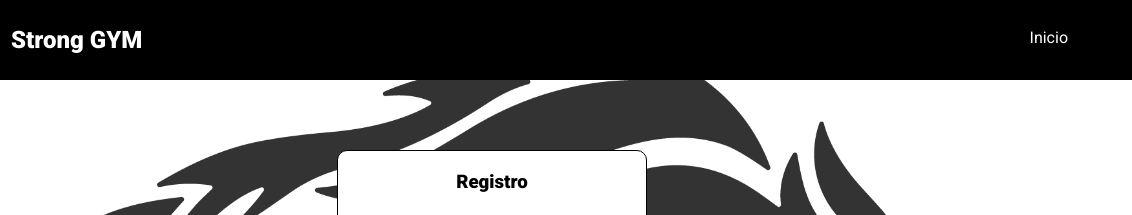
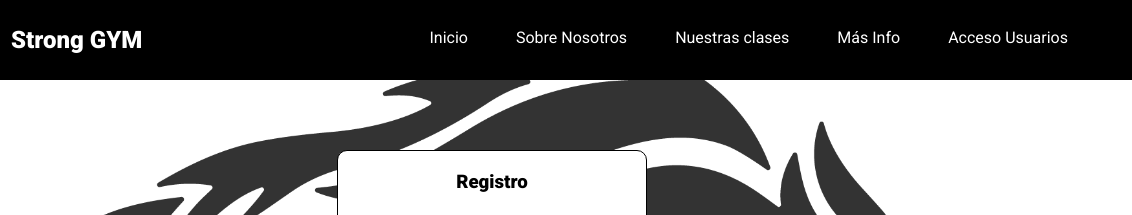
Before and after one commit to PedroMJ23/Gym-Project, a plain HTML site: page registro.html in a window 1280 px wide. Shown: the top 215 px of the page, 148-1280 px from the left. Drawn offline with Linux system fonts and the light colour scheme; a web font is replaced by a local one.

Commit message:
Versión2.0

```diff
--- a/registro.html
+++ b/registro.html
@@ -26,6 +26,10 @@
                 <input type="checkbox" id="menu" class="nav_input">
                 <div class="nav_menu">
                     <a href="index.html" class="nav_item">Inicio </a>
+                    <a href="index.html#sobrenostros_id" class="nav_item">Sobre Nosotros</a>
+                    <a href="index.html#clases_id" class="nav_item">Nuestras clases</a>
+                    <a href="index.html#sabermas" class="nav_item">Más Info</a>
+                                        <a href="registroyacceso.html" class="nav_item">Acceso Usuarios</a>
 
                 </div>
             </div>
--- a/stylessheet.css
+++ b/stylessheet.css
@@ -29,6 +29,9 @@ html {
 }
 
 #sobrenostros_id {
+    scroll-margin-top: 80px;
+}
+#sabermas{
     scroll-margin-top: 80px;
 }
 
```
Also changed, not shown: registroyacceso.html (+5 -0 lines).
